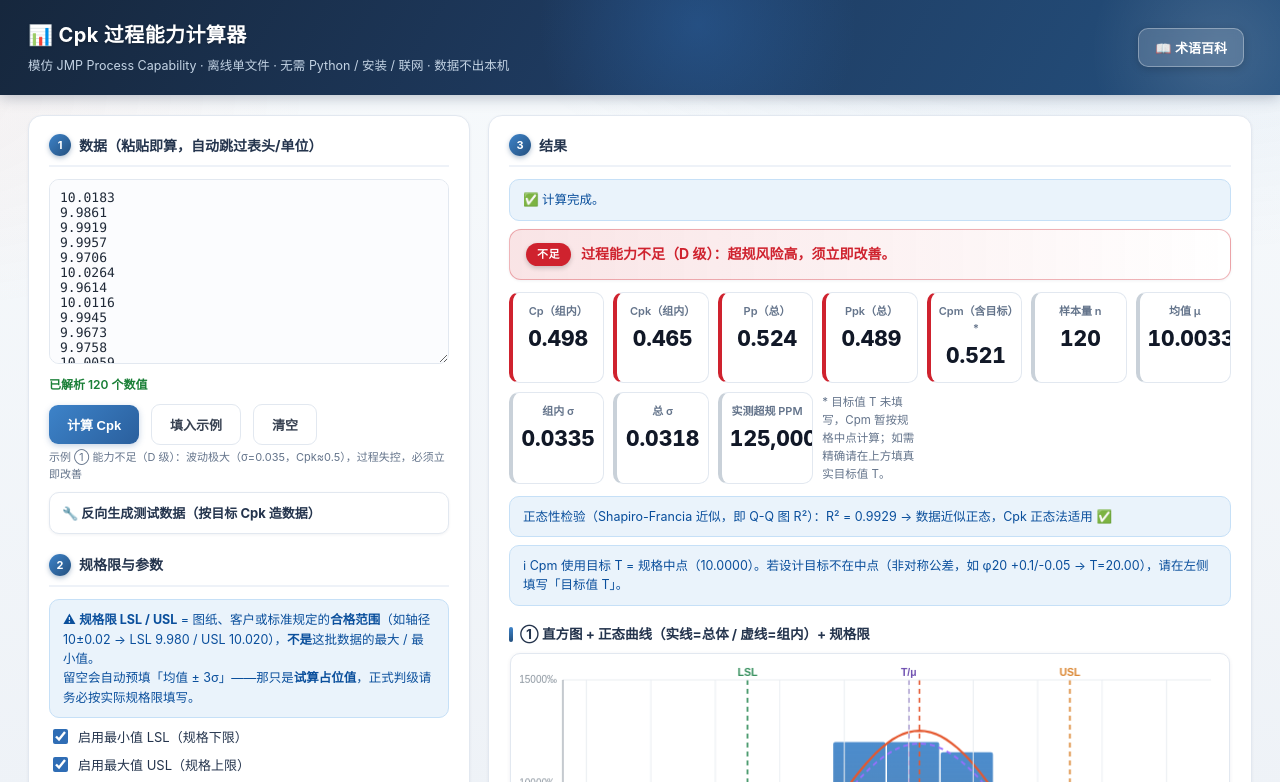
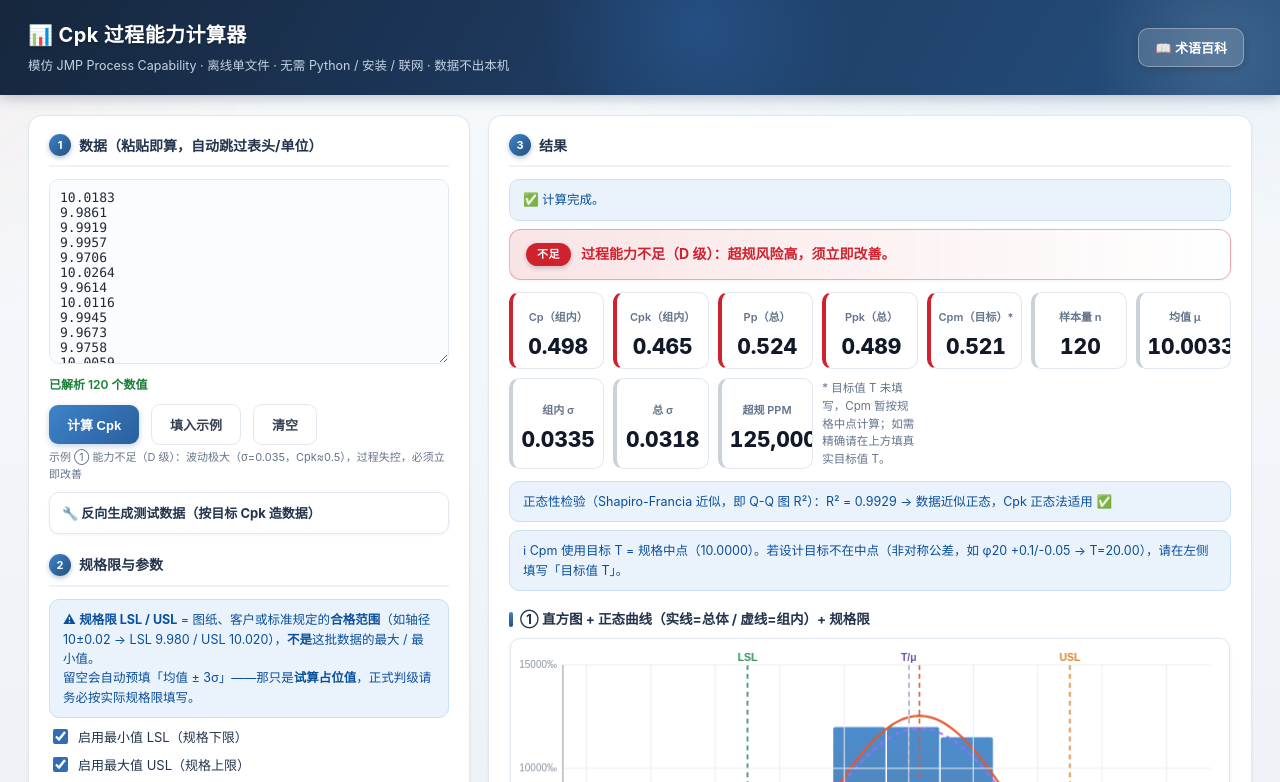
Before and after one commit to GTX950L/cpk-jmp-studio, a plain HTML site: page cpk_calculator.html in a window 1280 px wide. Both pictures are taken after a click on the button "填入示例". Shown: the top 782 px of the page. Drawn offline with Linux system fonts and the light colour scheme.

Commit message:
fix: 指标卡数字对齐优化
- .metric 改 flex 纵向布局，.k 标签区固定 min-height:30px + nowrap + 居中，数字永在同一水平线
- Cpm 标签缩短（含目标→目标），超规 PPM 缩短为超规 PPM，避免窄卡片内换行挤压数字

```diff
--- a/cpk_calculator.html
+++ b/cpk_calculator.html
@@ -79,10 +79,14 @@
   .metrics{display:grid;grid-template-columns:repeat(auto-fit,minmax(92px,1fr));gap:9px;margin:12px 0}
   .metric{background:var(--card);border:1px solid var(--border);border-left:4px solid #c9d1d9;
           border-radius:10px;padding:10px 8px;text-align:center;position:relative;overflow:hidden;
+          display:flex;flex-direction:column;justify-content:center;
           transition:transform .15s ease,box-shadow .15s ease}
   .metric:hover{transform:translateY(-2px);box-shadow:var(--shadow-md)}
-  .metric .k{font-size:11px;color:var(--muted);font-weight:600}
-  .metric .v{font-size:21px;font-weight:800;margin-top:3px;color:#111827;font-variant-numeric:tabular-nums}
+  .metric .k{font-size:11px;color:var(--muted);font-weight:600;line-height:1.35;
+          min-height:30px;display:flex;align-items:center;justify-content:center;
+          white-space:nowrap;overflow:hidden;text-overflow:ellipsis;padding:0 2px}
+  .metric .v{font-size:21px;font-weight:800;margin-top:2px;color:#111827;
+          font-variant-numeric:tabular-nums;line-height:1.1}
   .verdict{margin:6px 0 4px;padding:13px 16px;border-radius:12px;font-size:14px;font-weight:700;
            display:flex;align-items:center;gap:10px;border:1px solid;
            background:linear-gradient(90deg,var(--vc-bg),transparent);box-shadow:var(--shadow-sm)}
@@ -653,7 +657,7 @@ function calc(auto){
         <span>${vText||'请先设置规格限'}</span></div>`;
 
   // ---- 渲染指标卡（按等级着色）----
-  const cardDefs=[['Cp（组内）',cp],['Cpk（组内）',cpk],['Pp（总）',pp],['Ppk（总）',ppk],['Cpm（含目标）'+(targetFromInput?'':'*'),cpm]];
+  const cardDefs=[['Cp（组内）',cp],['Cpk（组内）',cpk],['Pp（总）',pp],['Ppk（总）',ppk],['Cpm（目标）'+(targetFromInput?'':'*'),cpm]];
   document.getElementById('metrics').innerHTML = cardDefs.map(([k,v])=>{
     const tone=capTone(v);
     return `<div class="metric" style="border-left-color:${tone.c}">
@@ -663,7 +667,7 @@ function calc(auto){
    <div class="metric" style="border-left-color:#c9d1d9"><div class="k">均值 μ</div><div class="v">${fmt(m,4)}</div></div>
    <div class="metric" style="border-left-color:#c9d1d9"><div class="k">组内 σ</div><div class="v">${fmt(sw,4)}</div></div>
    <div class="metric" style="border-left-color:#c9d1d9"><div class="k">总 σ</div><div class="v">${fmt(sd,4)}</div></div>
-   <div class="metric" style="border-left-color:#c9d1d9"><div class="k">实测超规 PPM</div><div class="v">${obsPpm.toLocaleString('en-US',{maximumFractionDigits:0})}</div></div>`
+   <div class="metric" style="border-left-color:#c9d1d9"><div class="k">超规 PPM</div><div class="v">${obsPpm.toLocaleString('en-US',{maximumFractionDigits:0})}</div></div>`
   + (targetFromInput?'':`<div class="legend" style="text-align:left;margin:2px 0 0">* 目标值 T 未填写，Cpm 暂按规格中点计算；如需精确请在上方填真实目标值 T。</div>`);
 
   // ---- 正态性提示 ----
```
